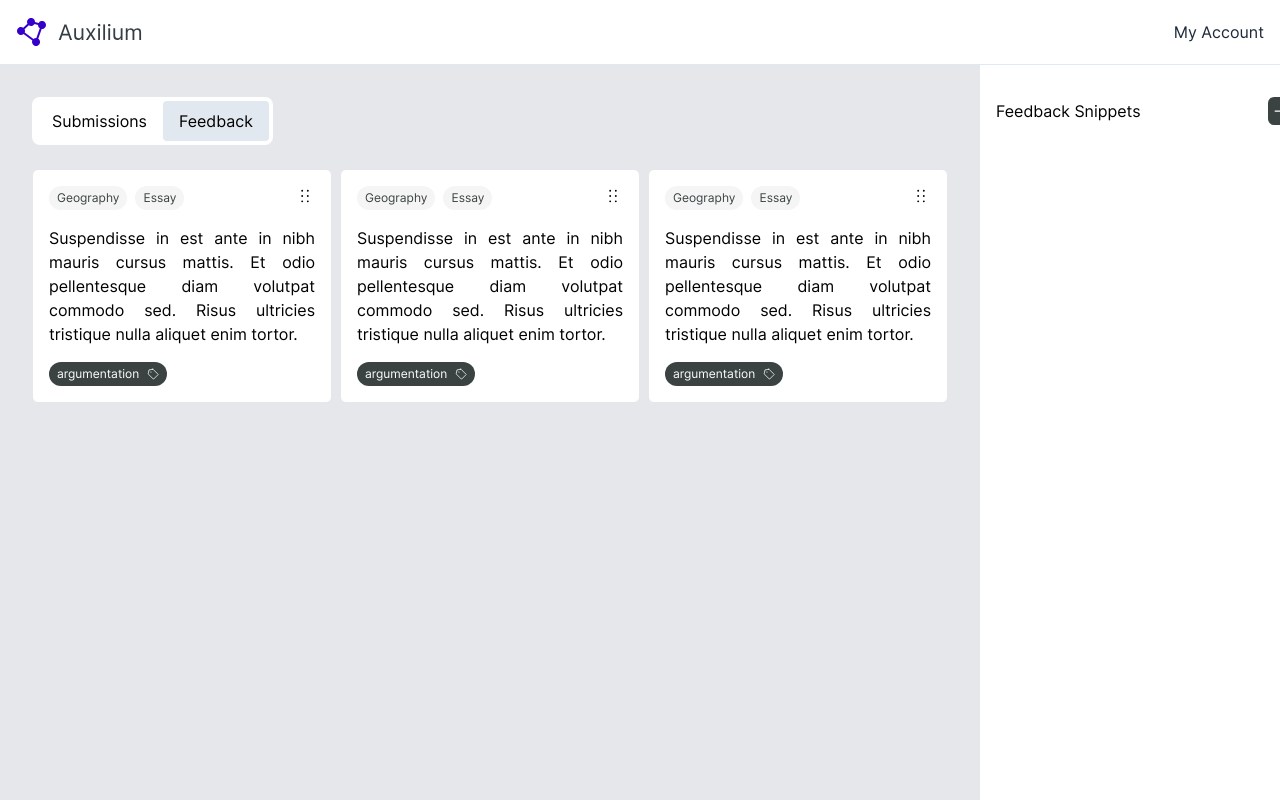
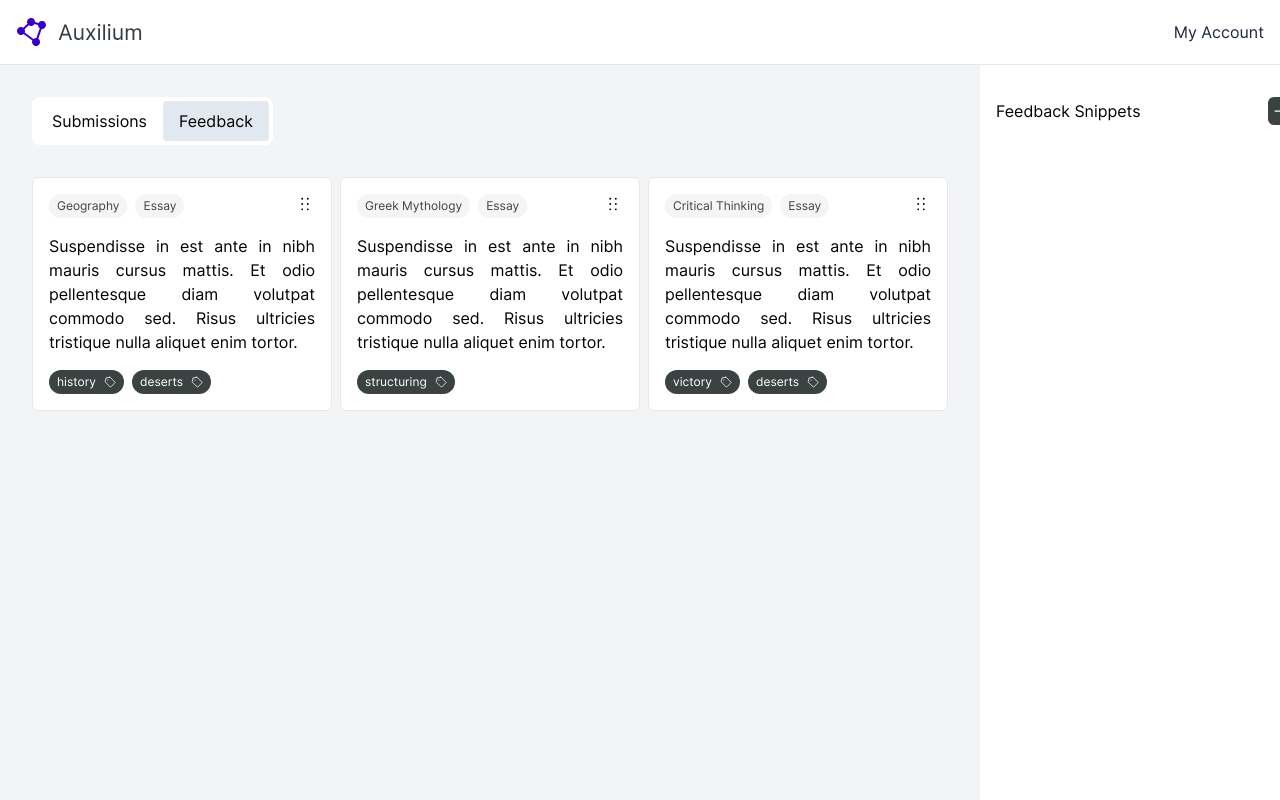
Before and after one commit to NilsHellwig/FeedbackPool-Prototyping, a React (Create React App) app in the folder prototype3/: page /feedback in a window 1280 px wide. Shown: the top 800 px of the page. Built offline with nearby package versions, Linux system fonts and the light colour scheme.

Commit message:
read item data

```diff
--- a/prototype3/src/components/DragabbleFeedbackSnippet.tsx
+++ b/prototype3/src/components/DragabbleFeedbackSnippet.tsx
@@ -3,23 +3,26 @@ import { Link } from "react-router-dom";
 
 interface DraggableFeedbackSnippetProps {
   extractedText: string;
-  meta: string[];
+  metaDataList: string[];
   labels: string[];
 }
 
 export const DraggableFeedbackSnippet: React.FC<
   DraggableFeedbackSnippetProps
-> = ({ extractedText, meta, labels }) => {
+> = ({ extractedText, metaDataList, labels }) => {
   return (
     <div className="flex flex-col p-4 gap-4 border bg-white rounded-md w-[300px]">
       <div className="flex flex-row justify-between">
         <div className="flex flex-row gap-2 items-center">
-          <span className="p-1 px-2 bg-offWhite text-darkGrey rounded-full text-xs">
-            Geography
-          </span>
-          <span className="p-1 px-2 bg-offWhite text-darkGrey rounded-full text-xs">
-            Essay
-          </span>
+          {metaDataList.map((meta, idx) => {
+            return (
+              <span
+                id={idx.toString()}
+                className="flex flex-row items-center gap-2 p-1 px-2 bg-offWhite text-darkGrey rounded-full text-xs">
+                {meta}
+              </span>
+            );
+          })}
         </div>
         <div>
           <DotsSixVertical size={20} />
@@ -31,11 +34,17 @@ export const DraggableFeedbackSnippet: React.FC<
         aliquet enim tortor.
       </p>
       <div>
-        <div className="flex flex-row">
-          <span className="flex flex-row items-center gap-2 p-1 px-2 bg-darkGrey text-white rounded-full text-xs">
-            argumentation
-            <Tag/>
-          </span>
+        <div className="flex flex-row gap-2">
+          {labels.map((label, idx) => {
+            return (
+              <span
+                id={idx.toString()}
+                className="flex flex-row items-center gap-2 p-1 px-2 bg-darkGrey text-white rounded-full text-xs">
+                {label}
+                <Tag />
+              </span>
+            );
+          })}
         </div>
       </div>
     </div>
--- a/prototype3/src/pages/FeedbackDashboard.tsx
+++ b/prototype3/src/pages/FeedbackDashboard.tsx
@@ -14,20 +14,20 @@ const itemsFromBackend = [
   {
     id: uuid(),
     extractedText: "First task",
-    meta: ["Geography", "Essay"],
-    labels: ["structuring", "deserts"],
+    metaDataList: ["Geography", "Essay"],
+    labels: ["history", "deserts"],
   },
   {
     id: uuid(),
     extractedText: "Second task",
-    meta: ["Greek Methodology", "Essay"],
-    labels: ["structuring", "deserts"],
+    metaDataList: ["Greek Mythology", "Essay"],
+    labels: ["structuring"],
   },
   {
     id: uuid(),
     extractedText: "Third task",
-    meta: ["Critical Thinking", "Essay"],
-    labels: ["structuring", "deserts"],
+    metaDataList: ["Critical Thinking", "Essay"],
+    labels: ["victory", "deserts"],
   },
 ];
 
@@ -88,10 +88,13 @@ export const FeedbackDashboard = () => {
       <div className="flex flex-col h-screen">
         <Header />
         <div className="flex flex-grow">
-          <main className="flex-grow bg-gray-200 p-8">
-            <DashboardNav />
-            <section className="flex flex-col mt-6">
-              <Droppable droppableId={"pool"} key={columns["pool"].name} direction="horizontal">
+          <main className="flex-grow bg-gray-100 p-8">
+            <section className="flex flex-col items-start max-w-7xl m-auto space-y-8">
+              <DashboardNav />
+              <Droppable
+                droppableId={"pool"}
+                key={columns["pool"].name}
+                direction="horizontal">
                 {(provided, snapshot) => {
                   return (
                     <div
@@ -112,7 +115,7 @@ export const FeedbackDashboard = () => {
                                   {...provided.dragHandleProps}>
                                   <DraggableFeedbackSnippet
                                     extractedText={item.extractedText}
-                                    meta={item.meta}
+                                    metaDataList={item.metaDataList}
                                     labels={item.labels}
                                   />
                                 </div>
@@ -163,7 +166,7 @@ export const FeedbackDashboard = () => {
                                   {...provided.dragHandleProps}>
                                   <DraggableFeedbackSnippet
                                     extractedText={item.extractedText}
-                                    meta={item.meta}
+                                    metaDataList={item.metaDataList}
                                     labels={item.labels}
                                   />
                                 </div>
```
